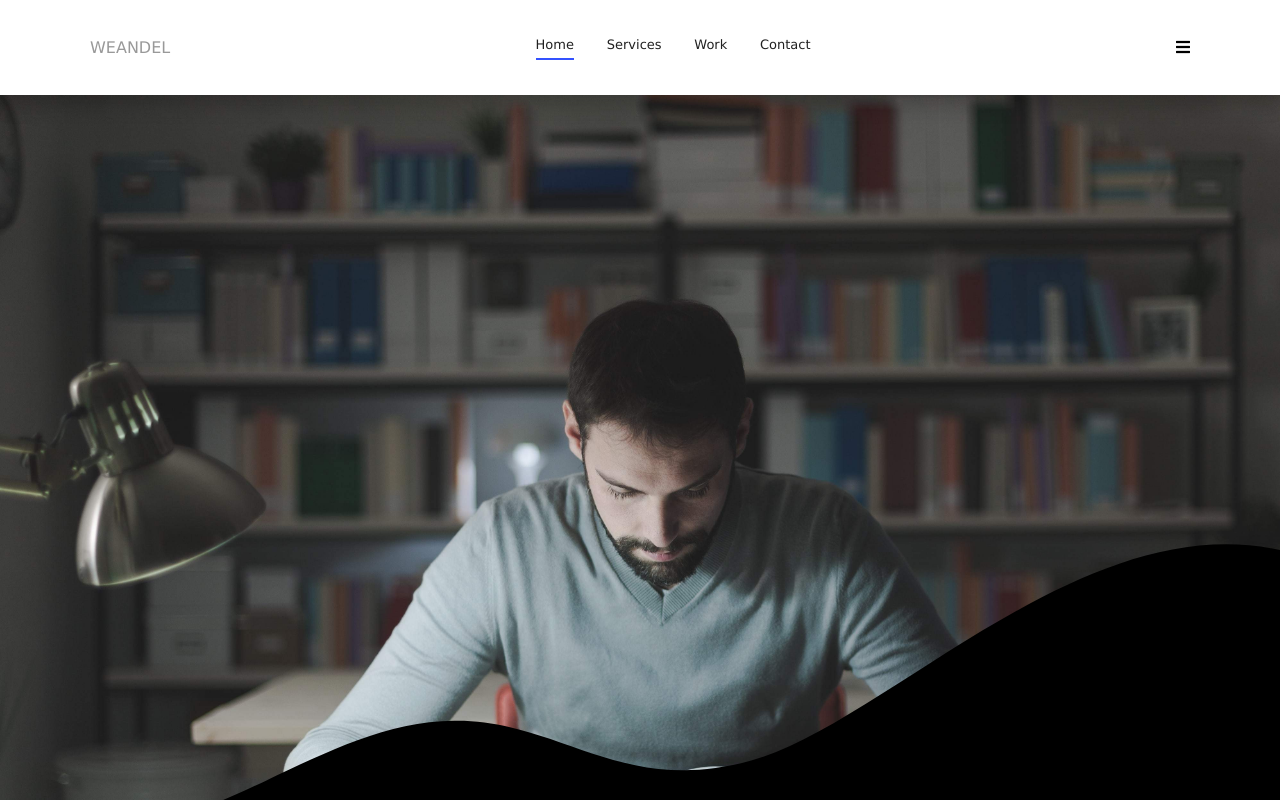
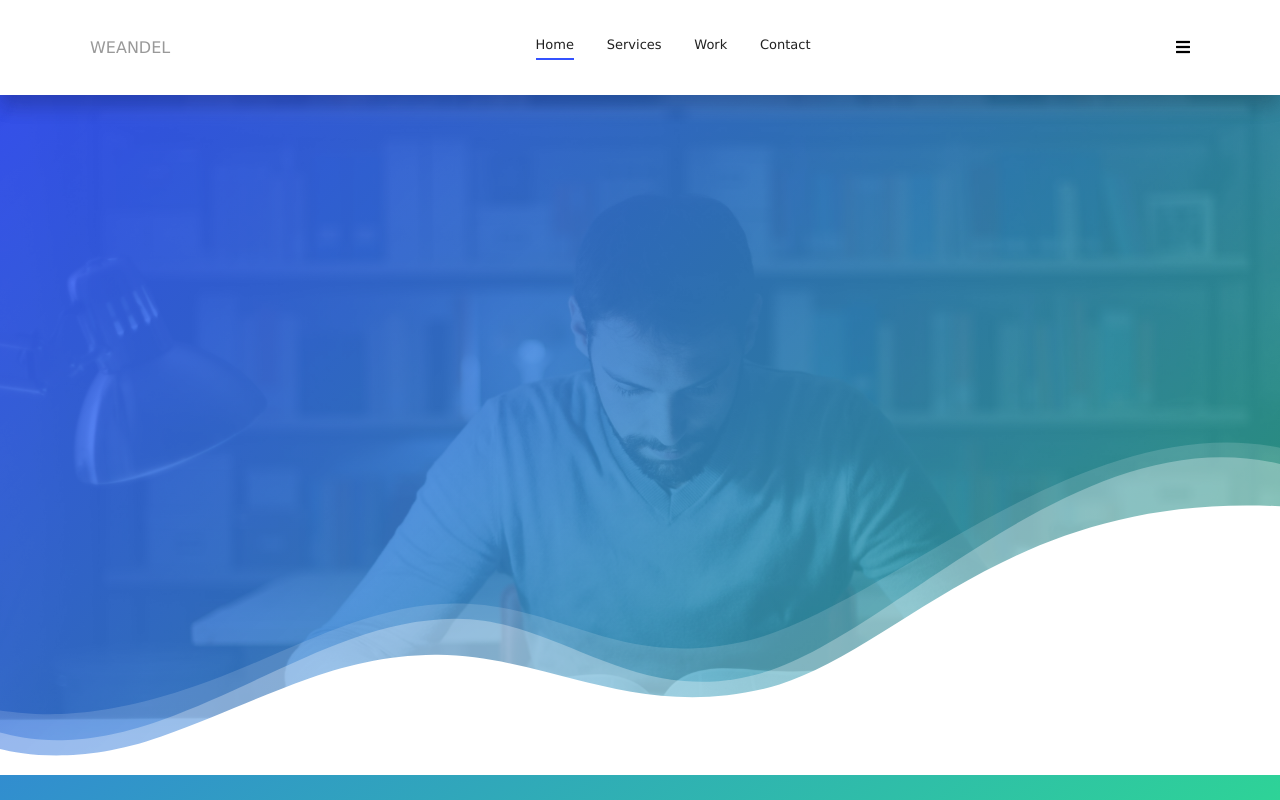
Before and after one commit to shalam15/Weandel-Front-End, an Angular app: page / in a window 1280 px wide. Built offline with nearby package versions, Linux system fonts and the light colour scheme.

Commit message:
home main section

```diff
--- a/src/app/container/home/home.component.css
+++ b/src/app/container/home/home.component.css
@@ -1,27 +1,93 @@
-.main-section::after {
+.main-section {
+  padding-top: 0px;
+  padding-bottom: 0px;
+  min-height: 124px;
+  background-color: #ffffff;
+  position: relative;
+  z-index: 1;
+  transition: 0.3s;
+}
+.top-sec-wrap {
+  padding-top: 680px;
+  position: relative;
+  transition: 0.3s;
+  visibility: visible;
+  height: 100%;
+  width: 100%;
+}
+.bg-wrap-outer {
+  overflow: hidden;
+  height: 100%;
+  width: 100%;
+  position: absolute;
+  left: 0;
+  top: 0;
+  z-index: 1;
+  transition: 0.3s;
+}
+.bg-wrap-outer::after {
   background: linear-gradient(135deg,rgba(52,82,255,0.94) 0%,rgba(46,211,151,0.71) 100%);
   opacity: 0.95;
+  display: block;
+  position: absolute;
+  top: 0;
+  left: 0;
   width: 100%;
   height: 100%;
-
+  content: ' ';
+  z-index: 2;
+  transition: 0.3s;
 }
-.bg-image {
+.bg-wrap-inner {
+  transition: transform 0.95s 0s cubic-bezier(0.3,0.58,0.42,0.9);
+  transform: scale(1) translateZ(0);
+  overflow: hidden;
+  width: 100%;
+  height: 100%;
+  position: absolute;
+  z-index: 1;
+  top: 0;
+  left: 0;
+}
+.bg-div {
   background-image: url('../../../assets/study.jpg');
+  background-position: left top;
   background-repeat: no-repeat;
-  background-position: left top;
+  background-color: rgb(52, 82, 255);
+  transform: translate3d(0px, 40px, 0px) scale(1.005, 1.005);
+  height: 827px;
+  background-attachment: scroll;
+  top: auto;
+  bottom: 0;
+  position: absolute;
+  z-index: 1;
+  left: 0;
   background-size: cover;
-  background-color: rgb(52, 82, 255);
-  position: relative;
-  height: 818px;
+  width: 100%;
 }
-.svg-wrap {
+.shape-wrap {
+  height: 350px;
   position: absolute;
   top: auto;
   bottom: 0;
   left: 0;
   right: 0;
   width: 100%;
-  /* height: 350px; */
   z-index: 2;
   transform: translateZ(0);
 }
+
+.nectar-shape {
+  width: 100%;
+  left: 0;
+  bottom: 0;
+  height: 100%;
+  position: absolute;
+  fill: #fff;
+}
+.nectar-shape path:nth-child(1) {
+  opacity: 0.15;
+}
+.nectar-shape path:nth-child(2) {
+  opacity: 0.3;
+}
--- a/src/app/container/home/home.component.html
+++ b/src/app/container/home/home.component.html
@@ -1,8 +1,12 @@
 <section class="main-section">
-  <div class="bg-image">
-    <div class="svg-wrap">
-      <svg class="nectar-shape-divider" fill="" xmlns="http://www.w3.org/2000/svg" viewBox="0 0 1000 300"
-        preserveAspectRatio="none">
+  <div class="top-sec-wrap">
+    <div class="bg-wrap-outer">
+      <div class="bg-wrap-inner">
+        <div class="bg-div"></div>
+      </div>
+    </div>
+    <div class="shape-wrap">
+      <svg class="nectar-shape" fill="" xmlns="http://www.w3.org/2000/svg" viewBox="0 0 1000 300" preserveAspectRatio="none">
         <path d="M 1000 299 l 2 -279 c -155 -36 -310 135 -415 164 c -102.64 28.35 -149 -32 -232 -31 c -80 1 -142 53 -229 80 c -65.54 20.34 -101 15 -126 11.61 v 54.39 z"></path>
         <path d="M 1000 286 l 2 -252 c -157 -43 -302 144 -405 178 c -101.11 33.38 -159 -47 -242 -46 c -80 1 -145.09 54.07 -229 87 c -65.21 25.59 -104.07 16.72 -126 10.61 v 22.39 z"></path>
         <path d="M 1000 300 l 1 -230.29 c -217 -12.71 -300.47 129.15 -404 156.29 c -103 27 -174 -30 -257 -29 c -80 1 -130.09 37.07 -214 70 c -61.23 24 -108 15.61 -126 10.61 v 22.39 z"></path>
```
